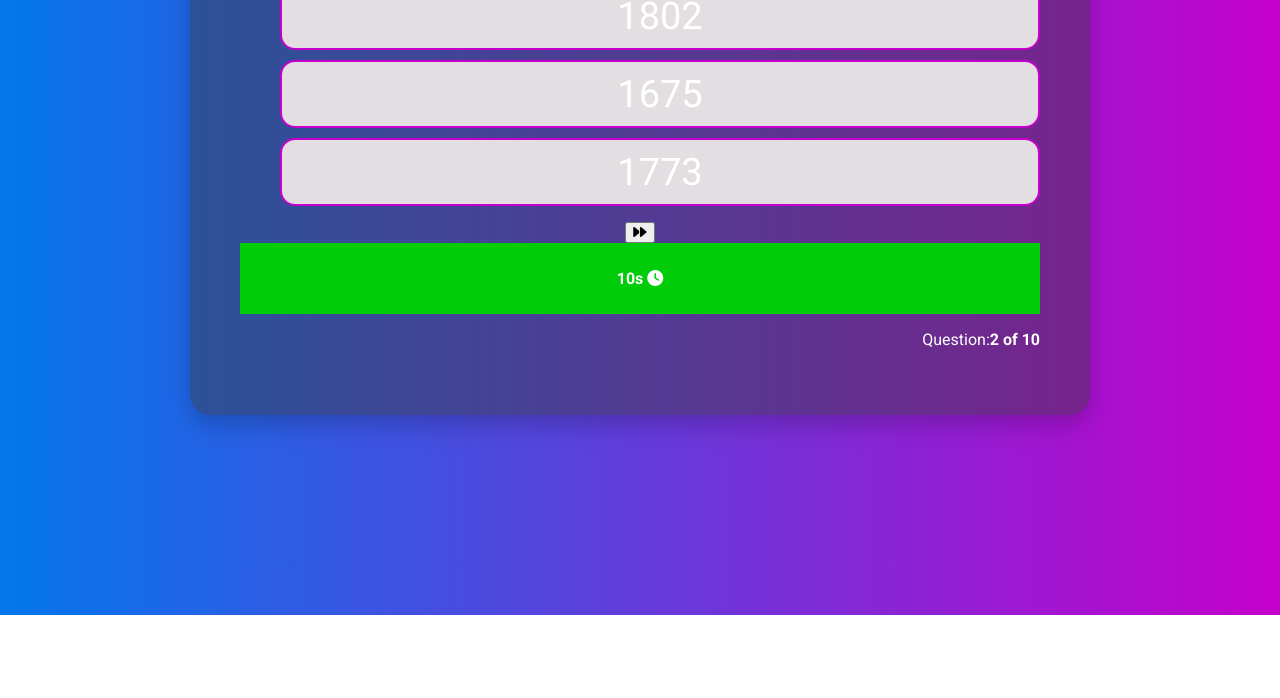
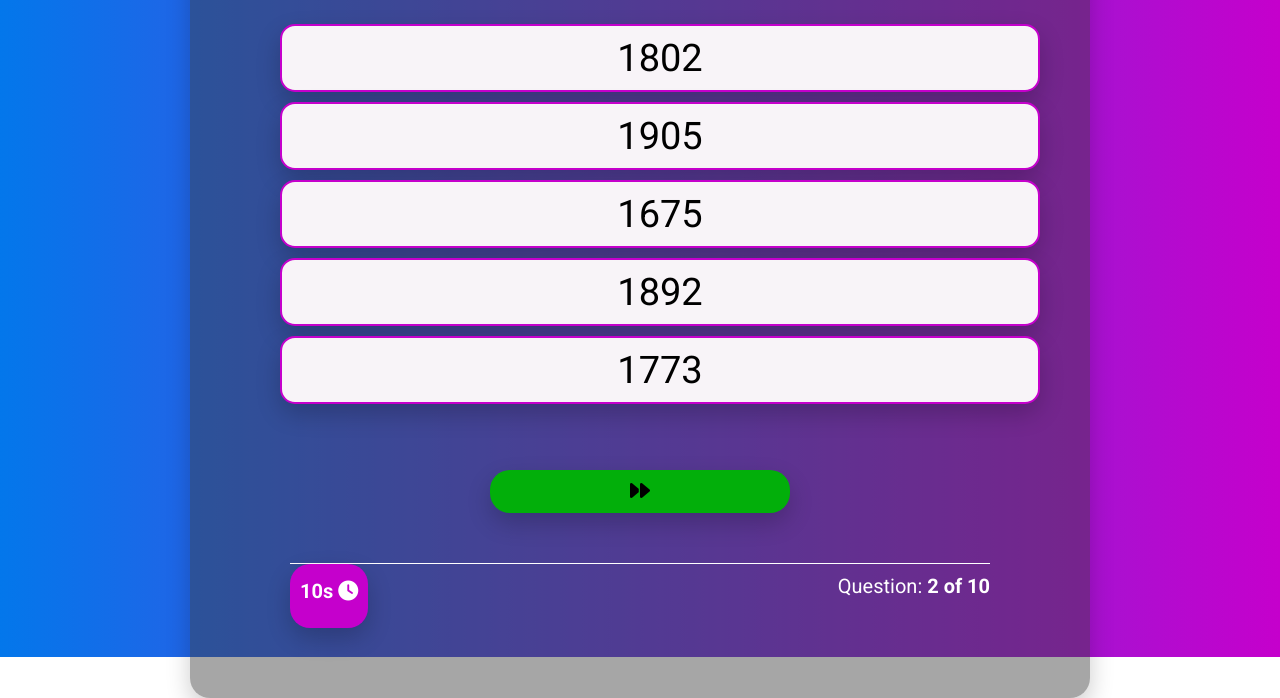
Before and after one commit to aam214/Quiz-App, a plain HTML site: page index.html in a window 1280 px wide. Shown: the part 201-899 px from the top of the page. Before the commit the page ends 816 px from the top, so only its background shows below. Drawn offline with Linux system fonts and the light colour scheme; a web font is replaced by a local one.

Commit message:
Changed title name, .game-header to "Trivia". Moved .next-button. Changed CSS and JS file name. Moved .quiz-info div. Edited CSS for .quiz info, n.next-button, .game-container. Added box-shadow to .next-button, timer, and choices. Changed colors for timer and .next-button..

```diff
--- a/index.html
+++ b/index.html
@@ -10,13 +10,13 @@
 <link rel="preconnect" href="https://fonts.gstatic.com" crossorigin>
 <link href="https://fonts.googleapis.com/css2?family=Fontdiner+Swanky&family=Roboto+Flex:opsz,wght@8..144,100..1000&display=swap" rel="stylesheet">
   <meta name="description" content="An interactive quiz application. Quiz your knowledge.">
-  <link rel="stylesheet" href="quiz.css">
+  <link rel="stylesheet" href="trivia.css">
   <meta name="viewport" content="width=device-width, initial-scale=1.0">
-  <title>Quiz Me📖</title>
+  <title>Trivia📚</title>
 </head>
 <body>
 <div class="start-container">
-<h1 class="title">Quiz Games</h1>
+<h1 class="title">Trivia Games</h1>
 <div class="options-container">
 <h3 class="categories-title">Choose A Category</h3>
     <div class="option-buttons">
@@ -36,24 +36,26 @@
 </div>
 <!--Game-->
 <div class="game-container">
-<h2 class="game-header">History</h2>
+<h2 class="game-header">Trivia</h2>
 <div class="question">
 <h3 class="quiz-question">What year was the Boston Tea Party?</h3>
 <ul class="quiz-choices">
   <li class="quiz-choice">1802</li>
+  <li class="quiz-choice">1905</li>
   <li class="quiz-choice">1675</li>
+  <li class="quiz-choice">1892</li>
   <li class="quiz-choice">1773</li>
 </ul>
+<button class="next-button"><i class="fa-solid fa-forward"></i></button>
 <!--Button might be an a-->
-<button class="next-button"><i class="fa-solid fa-forward"></i></button>
+<div class="quiz-info">
 <div class="timer">
 <p class="time-left"> <b>10s</b> <i class="fa-solid fa-clock"></i></p>
 </div>
-</div>
-<div class="quiz-info">
-<p>Question:<b>2 of 10</b></p>
+<p>Question: <b>2 of 10</b></p>
 </div>
 </div>
-<script src="quiz.js"></script>
+</div>
+<script src="trivia.js"></script>
 </body>
 </html>
--- a/quiz.css
+++ b/trivia.css
@@ -39,7 +39,6 @@ h1{
     margin: 0 auto;
     max-width: 800px;
     font-family: "Roboto", serif;
-    color: rgba(245, 247, 253, 0.815);
     border-radius: 20px;
     box-shadow: 0px 10px 25px rgba(0, 0, 0, 0.2);
   }
@@ -90,6 +89,7 @@ border-radius: 15px;
   .game-container{
     padding: 50px;
     color: white;
+    margin-top: 50px;
     text-align: center;
   }
   .game-header{
@@ -98,23 +98,54 @@ border-radius: 15px;
   }
   .quiz-choices{
     display: flex;
+    color: black;
     gap: 10px;
     flex-direction: column;
   }
   .quiz-choice{
     padding: 10px 12px;
+    transition: 0.5s ease;
     border-radius:15px ;
-    background-color: #e2dee2;
+    background-color: #f8f4f8;
     cursor: pointer;
+    box-shadow: 0px 10px 25px rgba(0, 0, 0, 0.2);
     list-style: none;
     border: 2px solid #c500cc;
     font-size: 38px;
   }
+  .quiz-choice:hover{
+    opacity: 0.7;
+  }
+  .next-button{
+    padding: 10px 30px;
+    transition: 1s ease;
+    margin-top: 50px;
+    border: none;
+    cursor: pointer;
+    border-radius: 20px;
+    background-color: #02af0a;
+    box-shadow: 0px 10px 25px rgba(0, 0, 0, 0.2);
+    width: 300px;
+    font-size: 20px;
+  }
+  .next-button:hover{
+    width: 350px;
+    background-color: #027408;
+    }
   .timer{
-   background-color: #00cc0a;
-   padding:10px 15px;
-
+   background-color:#c500cc;
+   padding:5px 10px;
+   font-size: 20px;
+   border-radius: 20px;
+   box-shadow: 0px 10px 25px rgba(0, 0, 0, 0.2);
+   float: left;
+  }
+  .quiz-info p{
+    text-align: end;
+    margin-top: 10px;
+    font-size: 20px;
   }
   .quiz-info{
-    text-align: end;
+    border-top: 1px solid white;
+    margin: 50px;
   }
```
Also changed, not shown: quiz.js (deleted), trivia.js (added).
